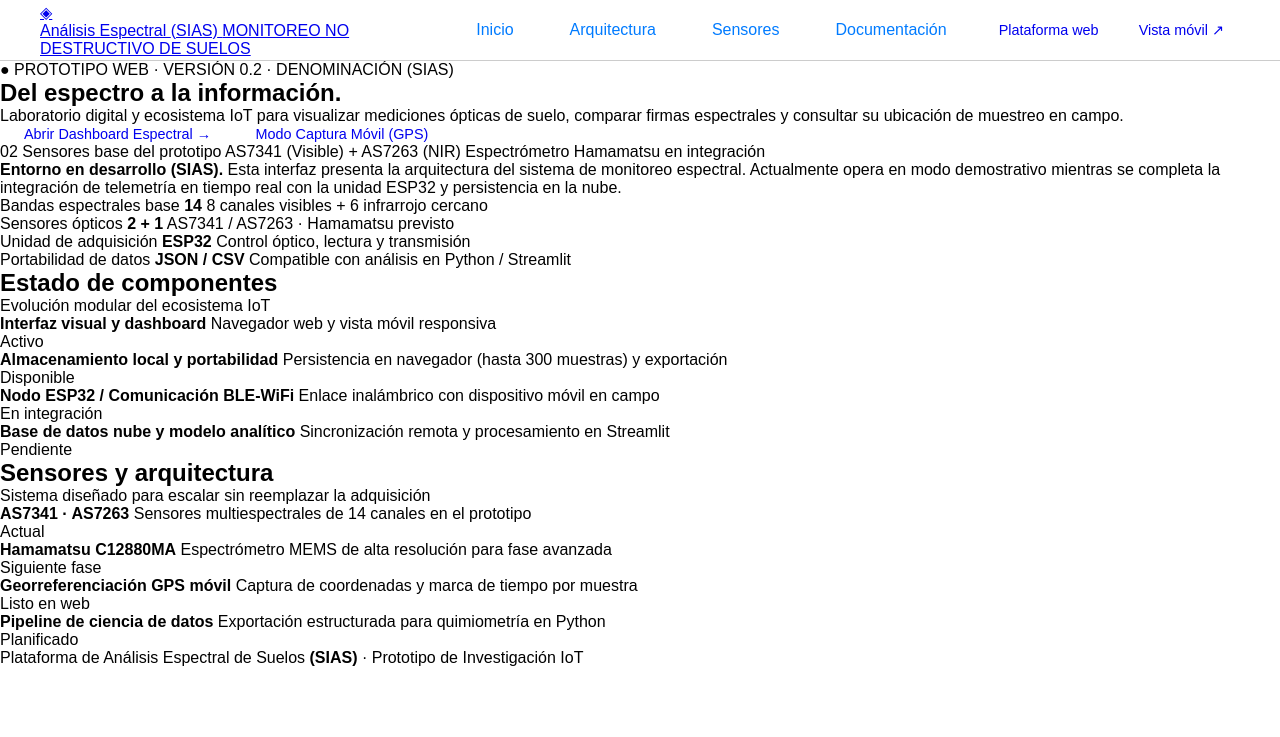
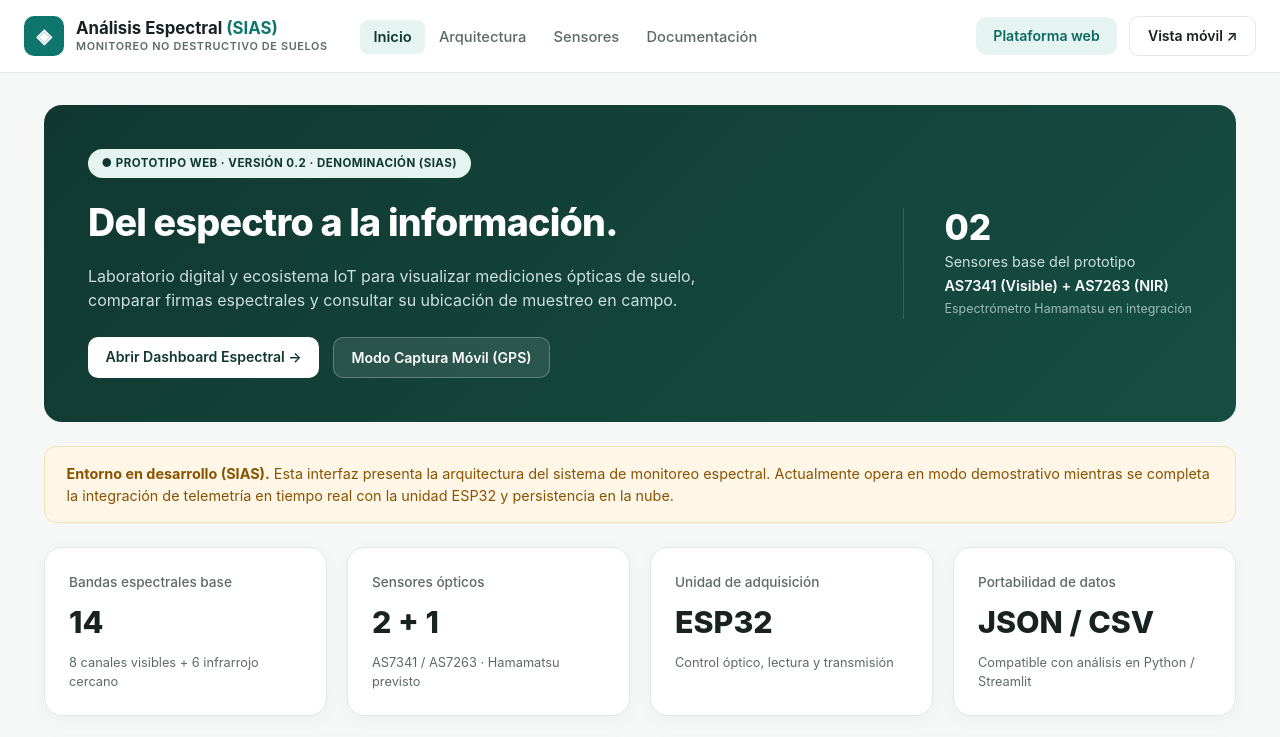
Before and after one commit to ricardoyashin/P-gina-web-iot, a plain HTML site: page index.html in a window 1280 px wide. Shown: the top 737 px of the page. Drawn offline with Linux system fonts and the light colour scheme.

Commit message:
Refactor CSS with new design variables and styles

```diff
--- a/style.css
+++ b/style.css
@@ -1,10 +1,21 @@
-/* --- Estilos Generales y Variables --- */
+/* --- Variables de Diseño (Estética Verde Bosque / Laboratorio) --- */
 :root {
-    --primary-color: #e60000; /* Un rojo similar a Oracle */
-    --dark-color: #333;
-    --light-color: #fff;
-    --border-color: #ccc;
-    --text-color: #555;
+    --forest-dark: #103830;
+    --forest-mid: #164e43;
+    --teal-accent: #0f766e;
+    --mint-bg: #e6f4f1;
+    --mint-text: #0d6960;
+    --amber-bg: #fef6e7;
+    --amber-border: #f5dfb6;
+    --amber-text: #8a5300;
+    --page-bg: #f6f8f7;
+    --card-bg: #ffffff;
+    --text-main: #182220;
+    --text-muted: #5c6b68;
+    --border-subtle: #e2e8e6;
+    --radius-lg: 18px;
+    --radius-md: 12px;
+    --shadow-card: 0 4px 16px rgba(16, 56, 48, 0.04);
 }
 
 * {
@@ -13,15 +24,22 @@
     padding: 0;
 }
 
-body {
-    font-family: Arial, sans-serif;
+html {
+    scroll-behavior: smooth;
 }
 
-/* --- Estructura de la Barra de Navegación --- */
+body {
+    font-family: -apple-system, BlinkMacSystemFont, "Segoe UI", Roboto, Helvetica, Arial, sans-serif;
+    background-color: var(--page-bg);
+    color: var(--text-main);
+    line-height: 1.5;
+}
+
+/* --- Barra de Navegación --- */
 .navbar {
-    background-color: var(--light-color);
-    border-bottom: 1px solid var(--border-color);
-    padding: 0 1rem;
+    background-color: var(--card-bg);
+    border-bottom: 1px solid var(--border-subtle);
+    padding: 0 1.5rem;
     position: sticky;
     top: 0;
     z-index: 1000;
@@ -31,162 +49,451 @@ body {
     display: flex;
     justify-content: space-between;
     align-items: center;
-    height: 60px;
-    max-width: 1200px;
+    height: 72px;
+    max-width: 1240px;
     margin: 0 auto;
 }
 
 .nav-left {
     display: flex;
     align-items: center;
+    gap: 2rem;
 }
 
-.nav-logo {
-    font-weight: bold;
-    font-size: 1.5rem;
-    color: var(--primary-color);
+.brand {
+    display: flex;
+    align-items: center;
+    gap: 0.75rem;
     text-decoration: none;
+    color: var(--text-main);
 }
 
-/* --- Estilos de los Enlaces (Inicialmente Ocultos en Móvil) --- */
+.brand-icon {
+    width: 40px;
+    height: 40px;
+    background-color: var(--teal-accent);
+    color: #fff;
+    border-radius: 10px;
+    display: grid;
+    place-items: center;
+    font-size: 1.25rem;
+    font-weight: bold;
+}
+
+.brand-text {
+    display: flex;
+    flex-direction: column;
+}
+
+.brand-title {
+    font-weight: 700;
+    font-size: 1.05rem;
+    line-height: 1.2;
+}
+
+.brand-tag {
+    color: var(--teal-accent);
+    font-weight: 700;
+}
+
+.brand-subtitle {
+    font-size: 0.68rem;
+    letter-spacing: 0.06em;
+    color: var(--text-muted);
+    font-weight: 600;
+}
+
+/* Enlaces de navegación */
 .nav-links {
-    display: none; /* Ocultos por defecto */
+    display: none;
     list-style: none;
     flex-direction: column;
-    background-color: var(--light-color);
+    background-color: var(--card-bg);
     position: absolute;
-    top: 60px;
+    top: 72px;
     left: 0;
     width: 100%;
     padding: 1rem 0;
-    border-bottom: 1px solid var(--border-color);
+    border-bottom: 1px solid var(--border-subtle);
+    box-shadow: 0 8px 16px rgba(0, 0, 0, 0.05);
 }
 
 .nav-links.active {
-    display: flex; /* Se muestran con la clase 'active' */
+    display: flex;
 }
 
 .nav-links li {
     text-align: center;
-    margin: 0.5rem 0;
+    margin: 0.4rem 0;
 }
 
 .nav-links a {
-    color: #007bff;
+    color: var(--text-muted);
     text-decoration: none;
-    font-size: 1rem;
-    padding: 0.5rem 1rem;
-    display: block;
+    font-size: 0.92rem;
+    font-weight: 500;
+    padding: 0.5rem 0.85rem;
+    border-radius: 8px;
+    transition: all 0.2s ease;
 }
 
-.nav-links a:hover {
-    color: var(--primary-color);
+.nav-links a:hover,
+.nav-links a.active-link {
+    color: var(--forest-dark);
+    background-color: var(--mint-bg);
+    font-weight: 600;
 }
 
-/* --- Estilos de los Botones a la Derecha --- */
+/* Botones de la barra */
 .nav-right {
-    display: none; /* Ocultos en móvil para simplicidad */
+    display: none;
     align-items: center;
-}
-
-.nav-country {
-    font-size: 1.5rem;
-    text-decoration: none;
-    margin-right: 1rem;
+    gap: 0.75rem;
 }
 
 .btn {
-    padding: 0.5rem 1rem;
-    border-radius: 4px;
+    padding: 0.55rem 1.1rem;
+    border-radius: 10px;
     text-decoration: none;
-    font-size: 0.9rem;
-    margin-left: 0.5rem;
-    text-wrap: nowrap;
+    font-size: 0.88rem;
+    font-weight: 600;
+    transition: all 0.2s ease;
+    display: inline-block;
+    white-space: nowrap;
 }
 
-.btn-primary {
-    background-color: var(--dark-color);
-    color: var(--light-color);
-    border: 1px solid var(--dark-color);
-}
-.btn-primary:hover {
-    background-color: #555;
+.btn-soft {
+    background-color: var(--mint-bg);
+    color: var(--mint-text);
 }
 
-.btn-secondary {
-    background-color: transparent;
-    color: var(--dark-color);
-    border: 1px solid var(--dark-color);
-}
-.btn-secondary:hover {
-    background-color: #f2f2f2;
+.btn-soft:hover {
+    background-color: #d3ebe6;
 }
 
-/* --- Estilo del Botón Hamburguesa --- */
+.btn-outline {
+    background-color: transparent;
+    color: var(--text-main);
+    border: 1px solid var(--border-subtle);
+}
+
+.btn-outline:hover {
+    border-color: var(--teal-accent);
+    color: var(--teal-accent);
+}
+
+/* Botón Hamburguesa */
 .hamburger {
     display: block;
     cursor: pointer;
     background: none;
     border: none;
+    padding: 0.25rem;
 }
 
 .bar {
     display: block;
-    width: 25px;
-    height: 3px;
+    width: 24px;
+    height: 2.5px;
     margin: 5px auto;
-    background-color: var(--dark-color);
-    transition: all 0.3s ease-in-out;
+    background-color: var(--forest-dark);
+    border-radius: 2px;
+    transition: all 0.3s ease;
 }
 
-/* --- Estilos para Escritorio (Media Query) --- */
-@media (min-width: 992px) {
+/* --- Contenedor Principal --- */
+.main-container {
+    max-width: 1240px;
+    margin: 2rem auto;
+    padding: 0 1.5rem;
+    display: flex;
+    flex-direction: column;
+    gap: 1.5rem;
+}
+
+/* --- Hero Banner --- */
+.hero-banner {
+    background: linear-gradient(135deg, var(--forest-dark) 0%, var(--forest-mid) 100%);
+    color: #ffffff;
+    border-radius: var(--radius-lg);
+    padding: 2.75rem;
+    display: flex;
+    flex-direction: column;
+    justify-content: space-between;
+    gap: 2rem;
+    position: relative;
+    overflow: hidden;
+}
+
+.badge-mint {
+    display: inline-block;
+    background-color: var(--mint-bg);
+    color: var(--forest-dark);
+    font-size: 0.72rem;
+    font-weight: 700;
+    letter-spacing: 0.04em;
+    padding: 0.35rem 0.85rem;
+    border-radius: 999px;
+    margin-bottom: 1.1rem;
+}
+
+.hero-content h1 {
+    font-size: 2.35rem;
+    font-weight: 800;
+    letter-spacing: -0.02em;
+    margin-bottom: 0.75rem;
+}
+
+.hero-content p {
+    color: #cde0dc;
+    font-size: 1rem;
+    max-width: 620px;
+    margin-bottom: 1.6rem;
+}
+
+.hero-actions {
+    display: flex;
+    flex-wrap: wrap;
+    gap: 0.85rem;
+}
+
+.btn-light {
+    background-color: #ffffff;
+    color: var(--forest-dark);
+}
+
+.btn-light:hover {
+    background-color: var(--mint-bg);
+}
+
+.btn-hero-ghost {
+    background-color: rgba(255, 255, 255, 0.1);
+    color: #ffffff;
+    border: 1px solid rgba(255, 255, 255, 0.25);
+}
+
+.btn-hero-ghost:hover {
+    background-color: rgba(255, 255, 255, 0.2);
+}
+
+.hero-stats {
+    display: flex;
+    flex-direction: column;
+    justify-content: center;
+    border-top: 1px solid rgba(255, 255, 255, 0.15);
+    padding-top: 1.25rem;
+}
+
+.hero-number {
+    font-size: 2.2rem;
+    font-weight: 800;
+    line-height: 1.1;
+}
+
+.hero-stat-title {
+    font-size: 0.9rem;
+    color: #cde0dc;
+    margin-top: 0.25rem;
+}
+
+.hero-stat-detail {
+    font-size: 0.9rem;
+    font-weight: 600;
+    margin-top: 0.15rem;
+}
+
+.hero-stat-sub {
+    font-size: 0.78rem;
+    color: #9bbcb5;
+    margin-top: 0.2rem;
+}
+
+/* --- Aviso Informativo --- */
+.alert-banner {
+    background-color: var(--amber-bg);
+    border: 1px solid var(--amber-border);
+    color: var(--amber-text);
+    padding: 1rem 1.35rem;
+    border-radius: var(--radius-md);
+    font-size: 0.9rem;
+}
+
+/* --- Tarjetas y Grillas --- */
+.kpi-grid {
+    display: grid;
+    grid-template-columns: repeat(auto-fit, minmax(230px, 1fr));
+    gap: 1.25rem;
+}
+
+.two-col-grid {
+    display: grid;
+    grid-template-columns: 1fr;
+    gap: 1.25rem;
+}
+
+.card {
+    background-color: var(--card-bg);
+    border: 1px solid var(--border-subtle);
+    border-radius: var(--radius-lg);
+    padding: 1.5rem;
+    box-shadow: var(--shadow-card);
+}
+
+.kpi-card {
+    display: flex;
+    flex-direction: column;
+    gap: 0.45rem;
+}
+
+.kpi-label {
+    font-size: 0.85rem;
+    color: var(--text-muted);
+    font-weight: 500;
+}
+
+.kpi-value {
+    font-size: 1.9rem;
+    font-weight: 800;
+    color: var(--text-main);
+}
+
+.kpi-foot {
+    font-size: 0.8rem;
+    color: var(--text-muted);
+}
+
+.card-header {
+    margin-bottom: 1.25rem;
+}
+
+.card-header h2 {
+    font-size: 1.15rem;
+    font-weight: 700;
+}
+
+.card-subtitle {
+    font-size: 0.85rem;
+    color: var(--text-muted);
+}
+
+/* --- Lista de Componentes / Sensores --- */
+.status-list {
+    list-style: none;
+    display: flex;
+    flex-direction: column;
+}
+
+.status-item {
+    display: flex;
+    justify-content: space-between;
+    align-items: center;
+    gap: 1rem;
+    padding: 0.95rem 0;
+    border-bottom: 1px solid var(--border-subtle);
+}
+
+.status-item:last-child {
+    border-bottom: none;
+    padding-bottom: 0;
+}
+
+.status-item strong {
+    display: block;
+    font-size: 0.95rem;
+    color: var(--text-main);
+}
+
+.status-item span {
+    font-size: 0.82rem;
+    color: var(--text-muted);
+}
+
+.pill {
+    font-size: 0.78rem;
+    font-weight: 700;
+    padding: 0.3rem 0.75rem;
+    border-radius: 999px;
+    white-space: nowrap;
+}
+
+.pill-green {
+    background-color: var(--mint-bg);
+    color: var(--mint-text);
+}
+
+.pill-amber {
+    background-color: var(--amber-bg);
+    color: var(--amber-text);
+}
+
+/* --- Footer y Botón Subir --- */
+.site-footer {
+    text-align: center;
+    padding: 2rem 1rem;
+    color: var(--text-muted);
+    font-size: 0.85rem;
+}
+
+#btnVolverArriba {
+    display: none;
+    position: fixed;
+    bottom: 24px;
+    right: 24px;
+    z-index: 99;
+    border: none;
+    background-color: var(--forest-dark);
+    color: #ffffff;
+    cursor: pointer;
+    width: 44px;
+    height: 44px;
+    border-radius: 12px;
+    font-size: 18px;
+    box-shadow: 0 4px 12px rgba(0, 0, 0, 0.15);
+    transition: background-color 0.2s ease;
+}
+
+#btnVolverArriba:hover {
+    background-color: var(--teal-accent);
+}
+
+/* --- Responsive Escritorio --- */
+@media (min-width: 960px) {
     .hamburger {
-        display: none; /* Ocultar hamburguesa en escritorio */
+        display: none;
     }
 
     .nav-links {
-        display: flex; /* Mostrar enlaces */
+        display: flex;
         position: static;
         flex-direction: row;
         width: auto;
         border: none;
+        box-shadow: none;
         padding: 0;
-        margin-left: 2rem;
     }
 
     .nav-links li {
-        margin: 0 0.75rem;
+        margin: 0;
     }
 
     .nav-right {
-        display: flex; /* Mostrar botones en escritorio */
+        display: flex;
+    }
+
+    .hero-banner {
+        flex-direction: row;
+        align-items: center;
+    }
+
+    .hero-stats {
+        border-top: none;
+        border-left: 1px solid rgba(255, 255, 255, 0.15);
+        padding-top: 0;
+        padding-left: 2.5rem;
+        min-width: 260px;
+    }
+
+    .two-col-grid {
+        grid-template-columns: 1fr 1fr;
     }
 }
-
-/* Contenido de ejemplo para ver el efecto del menú pegajoso */
-.content {
-    padding: 2rem;
-    height: 2000px; /* Para poder hacer scroll */
-}
-/* --- Estilos para el botón de "Volver Arriba" --- */
-#btnVolverArriba {
-  display: none; /* Oculto por defecto */
-  position: fixed; /* Se queda fijo en la pantalla */
-  bottom: 20px; /* Distancia desde abajo */
-  right: 30px; /* Distancia desde la derecha */
-  z-index: 99; /* Se asegura que esté por encima de otros elementos */
-  border: none;
-  outline: none;
-  background-color: var(--primary-color); /* Usa el color rojo que definimos */
-  color: white;
-  cursor: pointer;
-  padding: 15px;
-  border-radius: 10px;
-  font-size: 18px;
-  line-height: 1;
-}
-
-#btnVolverArriba:hover {
-  background-color: #333; /* Color más oscuro al pasar el mouse */
-}
```
